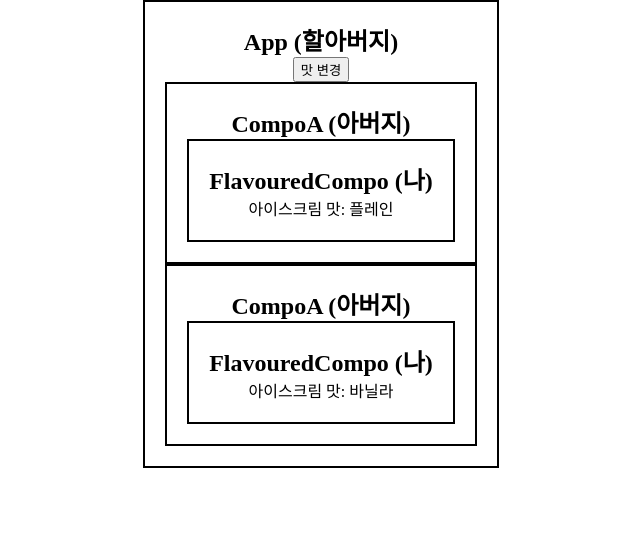
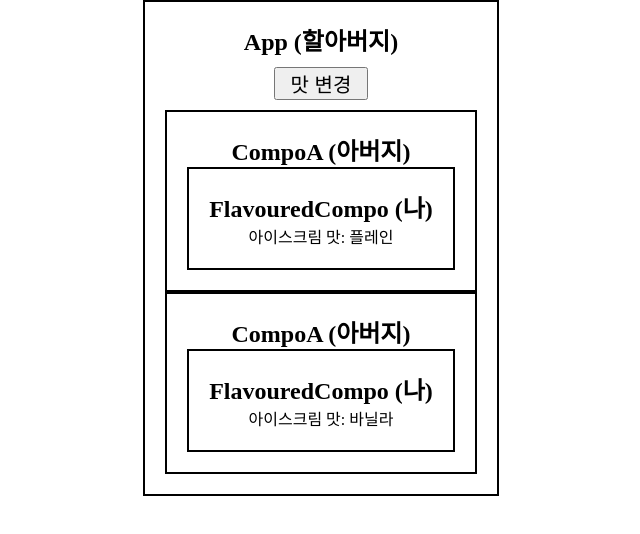
Before and after one commit to osparking/react-exercise, a React (Vite) app: page / in a window 1280 px wide. Shown: the top 534 px of the page, without its empty margins (319-959 px from the left). Built offline with nearby package versions, Linux system fonts and the light colour scheme.

Commit message:
inc button margin, padding. font

```diff
--- a/src/App.css
+++ b/src/App.css
@@ -8,3 +8,9 @@ div {
   justify-content: center;
   align-items: center;
 }
+
+button {
+  margin: 10px;
+  padding: 0 15px;
+  font-size: 1.25em;
+}
```
